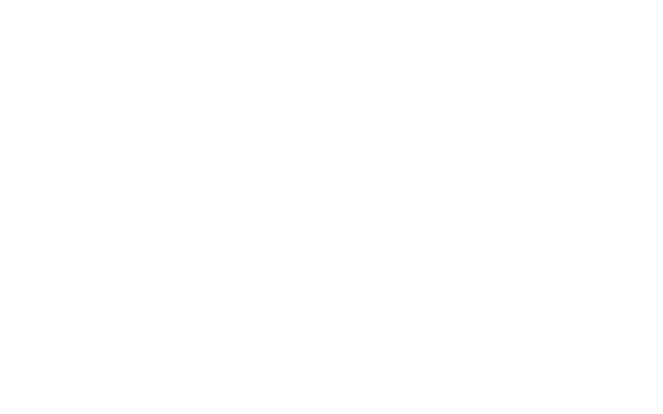
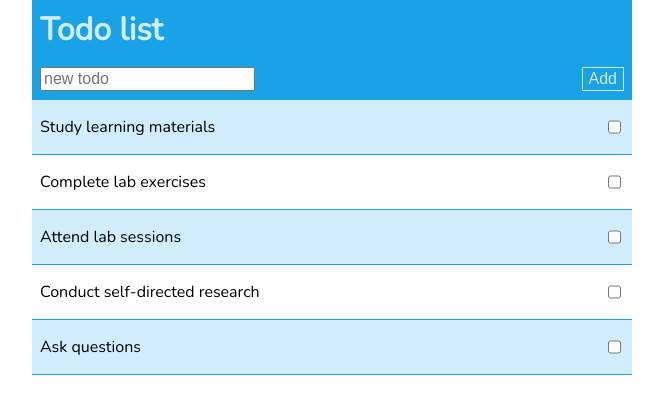
Before and after one commit to Tungsten21/ctec3905-lab-work, a plain HTML site: page lab-06/index.html in a window 1280 px wide. Shown: the whole page, without its empty margins (308-971 px from the left). Drawn offline with nearby package versions, Linux system fonts and the light colour scheme.

Commit message:
half way through lab 6

```diff
--- a/lab-06/css/styles.css
+++ b/lab-06/css/styles.css
@@ -0,0 +1,64 @@
+@import url('https://fonts.googleapis.com/css2?family=Nunito&display=swap');
+
+:root {
+  --hue: 200;
+  --dark: hsl(var(--hue), 80%, 50%);
+  --light: hsl(var(--hue), 80%, 90%);
+}
+
+body {
+  font-family: Nunito, sans-serif;
+  max-width: 600px;
+  margin: 0 auto;
+}
+
+header, section {
+  background-color: var(--dark);
+  color: var(--light);
+  overflow: auto;
+  padding: 0.5rem;
+}
+
+h1 {
+  margin: 0;
+}
+
+
+ul {
+  list-style: none;
+  user-select: none;
+  padding: 0;
+  margin: 0;
+}
+
+li {
+  padding: 1em 0.5rem;
+  margin: 0;
+  border: 0px solid var(--dark);
+  display: flex;
+  justify-content: space-between;
+}
+
+li:nth-child(odd) {
+  background-color: var(--light);
+  border-width: 0.5px 0;
+}
+
+section{
+    display: flex;
+    justify-content: space-between;
+}
+
+input, button{
+    font-size: 1em;
+}
+
+button {
+    border: 1px solid var(--light);
+    background-color: var(--dark);
+    color: (var(--light));
+}
+
+label {
+    flex-grow: 1;
+}]
--- a/lab-06/index.html
+++ b/lab-06/index.html
@@ -5,8 +5,41 @@
     <meta http-equiv="X-UA-Compatible" content="IE=edge">
     <meta name="viewport" content="width=device-width, initial-scale=1.0">
     <title>Document</title>
+    <link rel="stylesheet" href="css/styles.css">
 </head>
 <body>
+    <header>
+        <h1>Todo list</h1>
+    </header>
+
+    <main>
+        <section>
+            <input id="text" placeholder="new todo" aria-label="new todo">
+            <button id="add">Add</button>
+        </section>
+        <ul id="todo">
+            <li>
+                <label for="todo1">Study learning materials</label>
+                <input type="checkbox" id="todo1">
+              </li>
+              <li>
+                <label for="todo2">Complete lab exercises</label>
+                <input type="checkbox" id="todo2">
+              </li>
+              <li>
+                <label for="todo3">Attend lab sessions</label>
+                <input type="checkbox" id="todo3">
+              </li>
+              <li>
+                <label for="todo4">Conduct self-directed research</label>
+                <input type="checkbox" id="todo4">
+              </li>
+              <li>
+                <label for="todo5">Ask questions</label>
+                <input type="checkbox" id="todo5">
+              </li>
+        </ul>
+    </main>
 
     <script src="js/todo.js"></script>
 </body>
--- a/lab-06/js/todo.js
+++ b/lab-06/js/todo.js
@@ -0,0 +1,11 @@
+"use strict";
+
+function addItem(text){
+    const item = document.createElement('li');
+    item.textContent = text;
+    todo.appendChild(item);
+}
+
+add.addEventListener('click', ev => {
+    addItem(text.value);
+});
```
